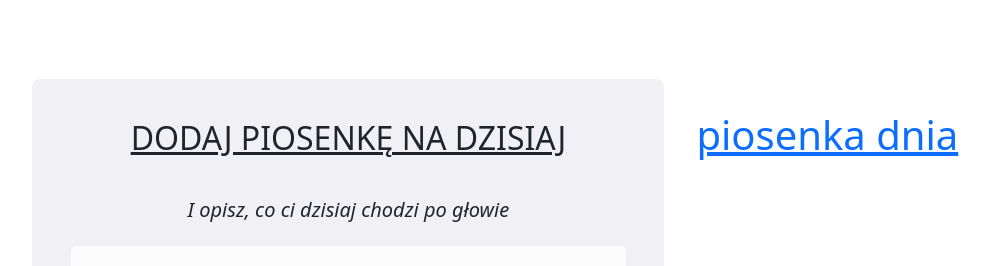
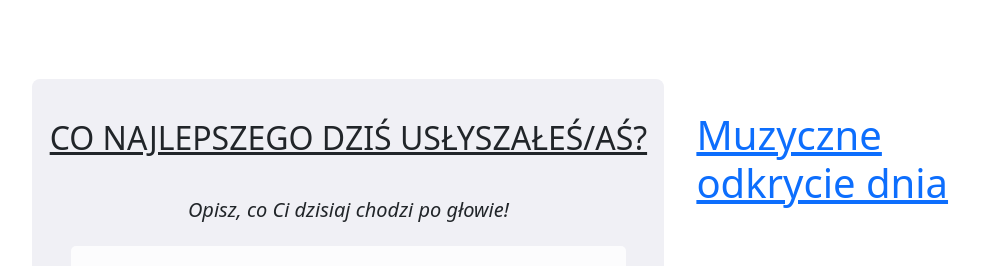
Before and after one commit to kilowatogadziny/hackathon, a React (Create React App) app: page / in a window 1280 px wide. Shown: the top 266 px of the page, without its empty margins (134-1124 px from the left). Built offline with nearby package versions, Linux system fonts and the light colour scheme; no server answers; the database is empty; the HTML template or start-up script is replaced by a standard one.

Commit message:
styling welcome texts

```diff
--- a/src/App.css
+++ b/src/App.css
@@ -6,7 +6,7 @@
   /* background-color: red; */
 }
 .layout__title {
-  justify-self: right;
+  justify-self: center;
   margin-right: 2rem;
   text-decoration: underline;
 }
--- a/src/App.js
+++ b/src/App.js
@@ -26,7 +26,7 @@ function App() {
 
   return (
     <div className="layout">
-      <h1 className="text-primary layout__title">piosenka dnia</h1>
+      <h1 className="text-primary layout__title">Muzyczne odkrycie dnia</h1>
       <section className="layout__view">
         {isFormActive ? <Form /> : null}
         {isCalActive ? <NewCalendar /> : null}
--- a/src/Form/Form.js
+++ b/src/Form/Form.js
@@ -181,10 +181,8 @@ export default function Form({ defaultDate }) {
 
   return (
     <div className="form">
-      <h2 className="form__title">Dodaj piosenkę na dzisiaj</h2>
-      <h5 className="form__subtitle">
-        I opisz, co ci dzisiaj chodzi po głowie
-      </h5>
+      <h2 className="form__title">Co najlepszego dziś usłyszałeś/aś?</h2>
+      <h5 className="form__subtitle">Opisz, co Ci dzisiaj chodzi po głowie!</h5>
       <fieldset className="form__field">
         <label>Wybierz dzień:</label>
         {/* <input type="text" {...bindDate} /> */}
@@ -204,7 +202,7 @@ export default function Form({ defaultDate }) {
             onChange={(e) => chooseArtist(e.target.value)}
             value={artist ? artist.id : 0}
           >
-            <option value="0"></option>
+            <option value="0" />
             {artistList.length > 0
               ? artistList.map((artist, key) => (
                   <option
@@ -225,7 +223,7 @@ export default function Form({ defaultDate }) {
             className="form-select form__field__input"
             onChange={(e) => chooseAlbum(e.target.value)}
           >
-            <option value="0"></option>
+            <option value="0" />
             {artistsReleases.length > 0
               ? artistsReleases.map((release, key) => (
                   <option value={release.album_id} key={key}>
@@ -242,7 +240,7 @@ export default function Form({ defaultDate }) {
             className="form-select form__field__input"
             onChange={(e) => chooseSong(e.target.value)}
           >
-            <option value="0"></option>
+            <option value="0" />
             {songsList.length > 0
               ? songsList.map((song, key) => (
                   <option value={song.title} key={key}>
@@ -259,7 +257,7 @@ export default function Form({ defaultDate }) {
             className="form-control form__field__note"
             type="text"
             {...bindNote}
-          ></textarea>
+          />
         </fieldset>
 
         <input
```
